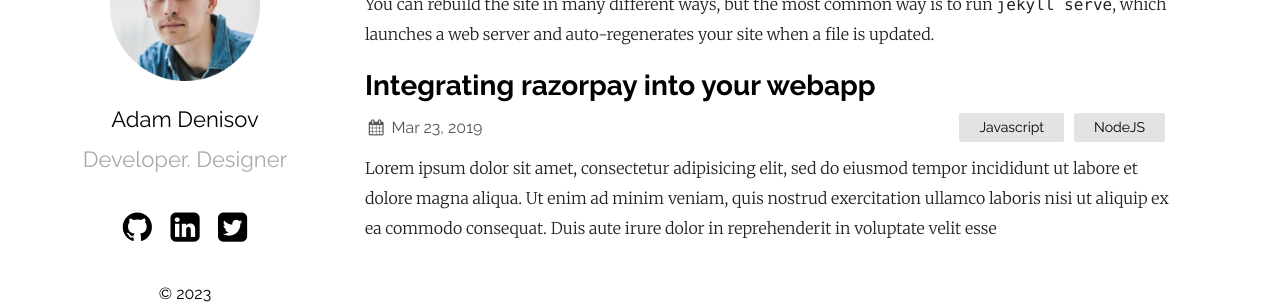
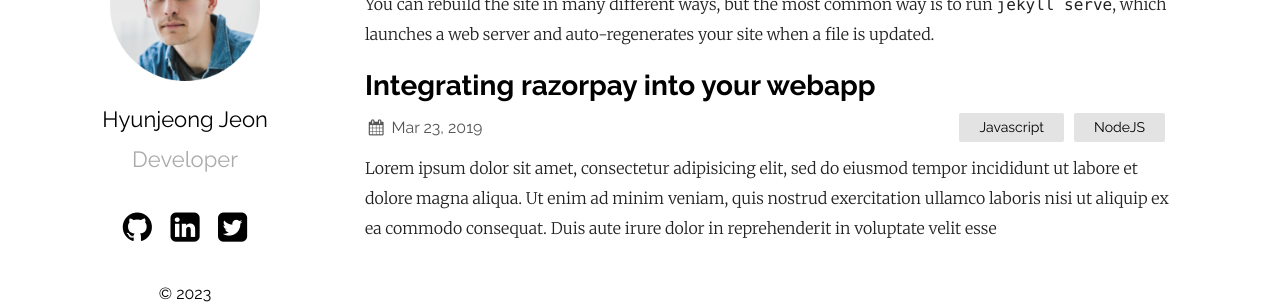
Before and after one commit to hyunjungjeon/hyunjungjeon.github.io, a Jekyll site: the page built from index.md, in a window 1280 px wide. Shown: the part 232-536 px from the top of the page. Built offline with Jekyll 4.4.1, drawn with Linux system fonts in a browser that asks for light colours; part of the change alters nothing that is shown.

Commit message:
config 개인정보 수정

```diff
--- a/_config.yml
+++ b/_config.yml
@@ -1,6 +1,6 @@
-title: Your awesome title
-author: GitHub User
-email: your-email@domain.com
+title: 기록을 해보자!
+author: GitHub hyunjungjeon
+email: hyunjungjeon99@gmail.com
 description: > # this means to ignore newlines until "show_exerpts:"
   Write an awesome description for your new site here. You can edit this
   line in _config.yml. It will appear in your document head meta (for
@@ -12,8 +12,8 @@ show_excerpts: true # set to true to show excerpts on the homepage
 sass:
   sass_dir: _sass
 plainwhite:
-  name: Adam Denisov
-  tagline: Developer. Designer
+  name: Hyunjeong Jeon
+  tagline: Developer
   date_format: "%b %-d, %Y"
   sitemap: true # set to true to generate sitemap.xml content
   search: true # set to true to enable searchbar
@@ -27,7 +27,7 @@ plainwhite:
   # generate social links in footer
   social_links:
     twitter: samarsault
-    github:  samarsault
+    github: hyunjungjeon
     linkedIn: in/samarsault
     #dribbble: jekyll
     #flickr:   jekyll
```
